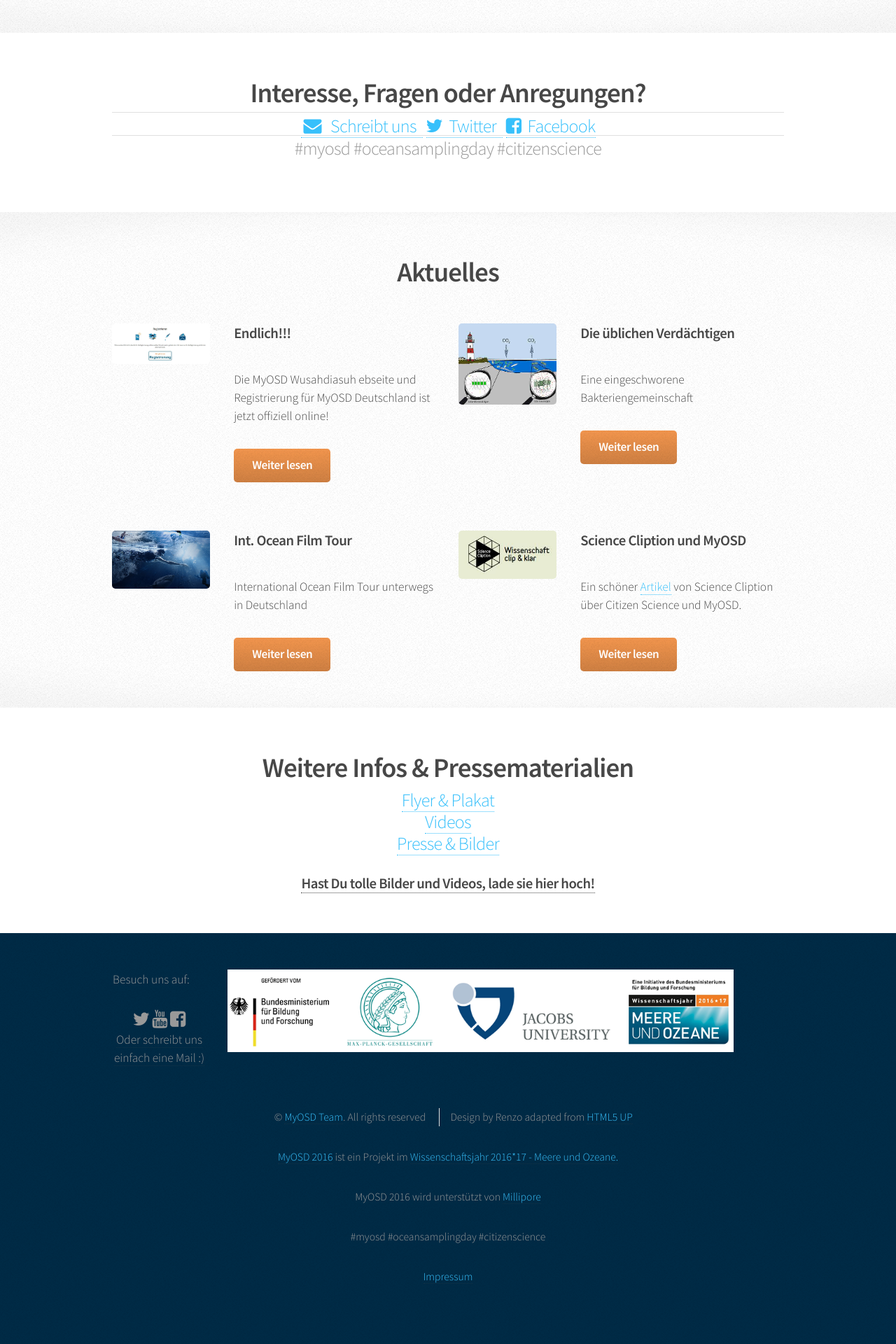
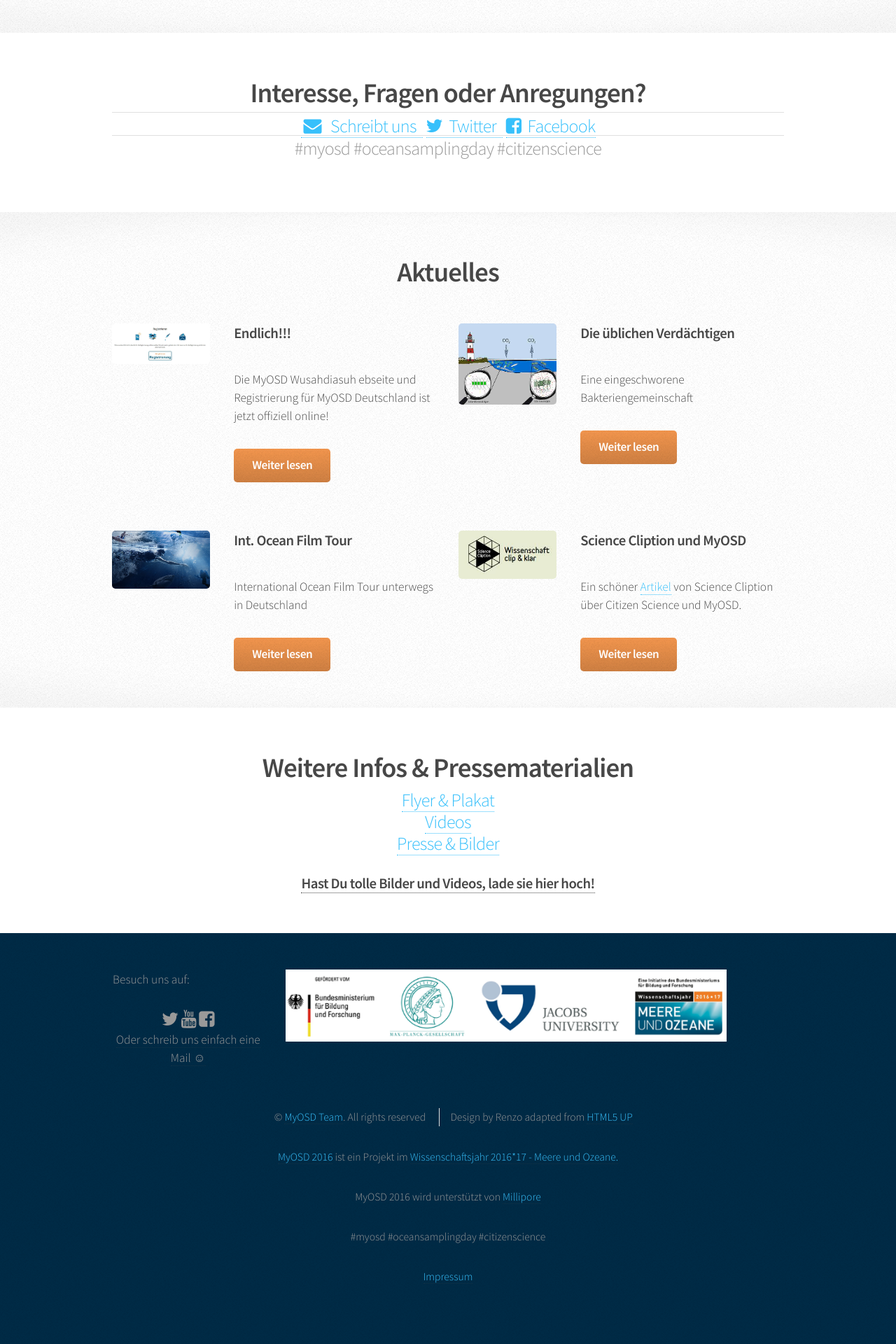
Before and after one commit to myosd/myosd.github.io, a Jekyll site: the page built from index.html, in a window 1280 px wide. Shown: the part 1440-3360 px from the top of the page at 70% size. Built offline with Jekyll 4.4.1, drawn with Linux system fonts in a browser that asks for light colours.

Commit message:
made logos responsive again

```diff
--- a/_includes/footer.html
+++ b/_includes/footer.html
@@ -4,7 +4,7 @@
 
                 	<div class="12u">
 			<div class="row ">
-			<section class="2u">
+			<section class="3u">
 							<!-- Icons -->
                             <div class="box" style="margin: 1px;">
                               <p>Besuch uns auf:</p>
@@ -12,14 +12,14 @@
 				<li><a href="https://twitter.com/Micro_B3" class="icon fa-twitter"><span class="label">Twitter</span></a></li>
                             	<li><a href="https://www.youtube.com/channel/UCFrDqNblLC2qZoLIOuM0lnQ" class="icon fa-youtube"><span class="label">YouTube</span></a></li>
                               	<li><a href="https://www.facebook.com/microb3osd" class="icon fa-facebook-square"><span class="label">Facebook</span></a></li>
-                              	<p><a href="mailto:myosd-contact@microb3.eu">Oder schreibt uns einfach eine Mail :)</a></p>
+                              	<p><a href="mailto:myosd-contact@microb3.eu">Oder schreib uns einfach eine Mail &#9786;</a></p>
                          	</ul>
                             </div>
 
 			</section>
                         <!-- logos -->
-			<section class="5u" id="sponsor" padding-top: 10px">
-                            <img src="/assets/images/footer-logos/Logos_s.png"/>
+			<section class="8u" id="sponsor" padding-top: 10px">
+                <img src="/assets/images/footer-logos/Logos_s.png" class="logo"/>
 			</section>
 			</div>
 			</div>
--- a/assets/css/style.scss
+++ b/assets/css/style.scss
@@ -273,8 +273,8 @@
     }
 /* sponsor logo images */
 #sponsor img.logo {
-   max-height: 128px;
-   width: auto;
+   height: auto;
+   width: 100%;
 }
 
 /* Image */
```
